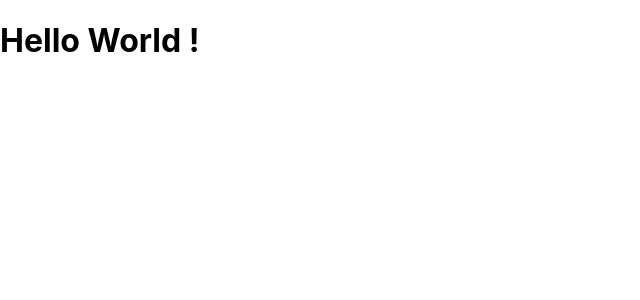
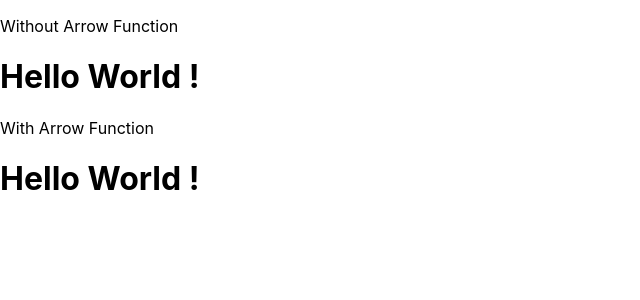
Before and after one commit to Rita-cedcoss/Functional_Component_Repo, a React (Create React App) app: page / in a window 1280 px wide. Shown: the top 300 px of the page, without its empty margins (0-640 px from the left). Built offline with nearby package versions, Linux system fonts and the light colour scheme.

Commit message:
Task1 part 2 completed

```diff
--- a/src/App.js
+++ b/src/App.js
@@ -1,8 +1,14 @@
 import './App.css';
 import Task1 from './FunctionalComponent/Task1';
+import Task2 from './FunctionalComponent/Task2';
 function App() {
   return (
-    <Task1></Task1>
+    <>
+      <p>Without Arrow Function</p>
+       <Task1></Task1>
+       <p>With Arrow Function</p>
+       <Task2></Task2>
+    </>
   );
 }
 export default App;
--- /dev/null
+++ b/src/FunctionalComponent/Task2.js
@@ -0,0 +1,7 @@
+import React from 'react'
+ const Task2=()=> {
+  return (
+    <div><h1>Hello World !</h1></div>
+  )
+}
+export default Task2;
```
